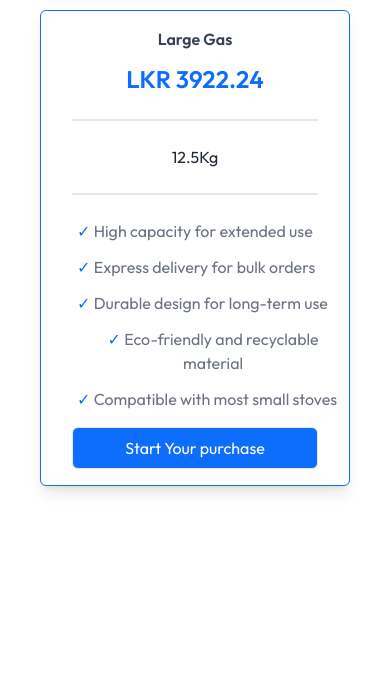
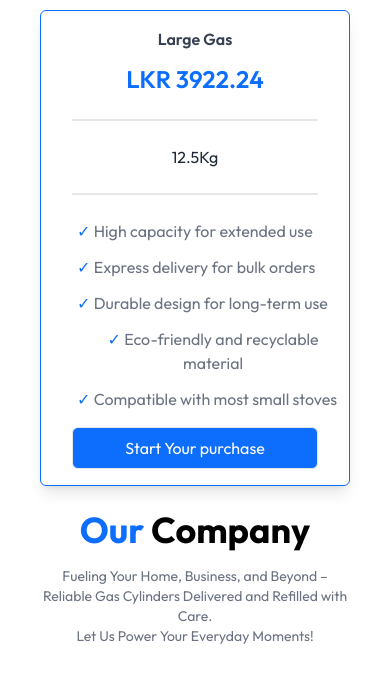
Before and after one commit to gasbygasplc/Supply-Chain-Management-for-Gas-By-Bas-PLC, a React (Vite) app in the folder frontend/: page / in a window 390 px wide. Shown: the part 1670-2352 px from the top of the page. Built offline with nearby package versions, Linux system fonts and the light colour scheme.

Commit message:
Add About Us section and update Navbar for navigation

```diff
--- a/frontend/src/Components/AboutUsPage.jsx
+++ b/frontend/src/Components/AboutUsPage.jsx
@@ -4,9 +4,33 @@ const AboutUsPage = () => {
 
   return (
 
-    <section>
+    <section id='about-us' className='min-h-[80%] md:min-h-screen md:grid grid-cols-1 flex flex-col justify-center py-3 md:py-8 px-6'>
+
+        {/* ============================================ Our Company ============================================== */}
+
+        <div className='text-center'>
+
+            <h1 className='font-bold text-4xl text-center'><span className='text-[#0D6EFD]'>Our</span> Company</h1>
+
+            <p className='text-sm text-gray-500 py-4'>Fueling Your Home, Business, and Beyond – Reliable Gas Cylinders Delivered and Refilled with Care. <br/> Let Us Power Your Everyday Moments!</p>
+
+        </div>
+
+        {/* =============================================== Image ================================================= */}
+
+        <div>
 
 
+
+        </div>
+
+        {/* ============================================ Work with Clients ========================================= */}
+
+        <div>
+
+
+
+        </div>
 
     </section>
 
--- a/frontend/src/Components/Navbar.jsx
+++ b/frontend/src/Components/Navbar.jsx
@@ -61,7 +61,7 @@ const Navbar = () => {
          <Link to={'/'} className={menu === 'Home' ? "pb-[1.5px] border-b-[3px] border-primary rounded-[2px]" : ""} onClick={() => setMenu('Home')}>Home</Link>
          <a href="#pricing-cart" className={menu === 'Price' ? "pb-[1.5px] border-b-[3px] border-primary rounded-[2px]" : ""} onClick={() => setMenu('Price')}>Price</a>
          <a href="">Shopping</a>
-         <a href="">About Us</a>
+         <a href="#about-us">About Us</a>
          <a href="">Contact Us</a>
         </ul>
 
--- a/frontend/src/assets/Assets.js
+++ b/frontend/src/assets/Assets.js
@@ -1,13 +1,15 @@
 import logo from './Logo.svg'
 import header_image from './Header_Image.svg'
 import bucket_icon from './add_shopping_cart.svg'
-import payment from './payments.svg'
+import payment from './payments.svg';
+import about_us from './About-us-page-cover.svg'
 
 export const asstets = {
 
     logo,
     bucket_icon,
     header_image,
-    payment
+    payment,
+    about_us
 
 }
```
Also changed, not shown: frontend/src/assets/About-us-page-cover.svg (added).
